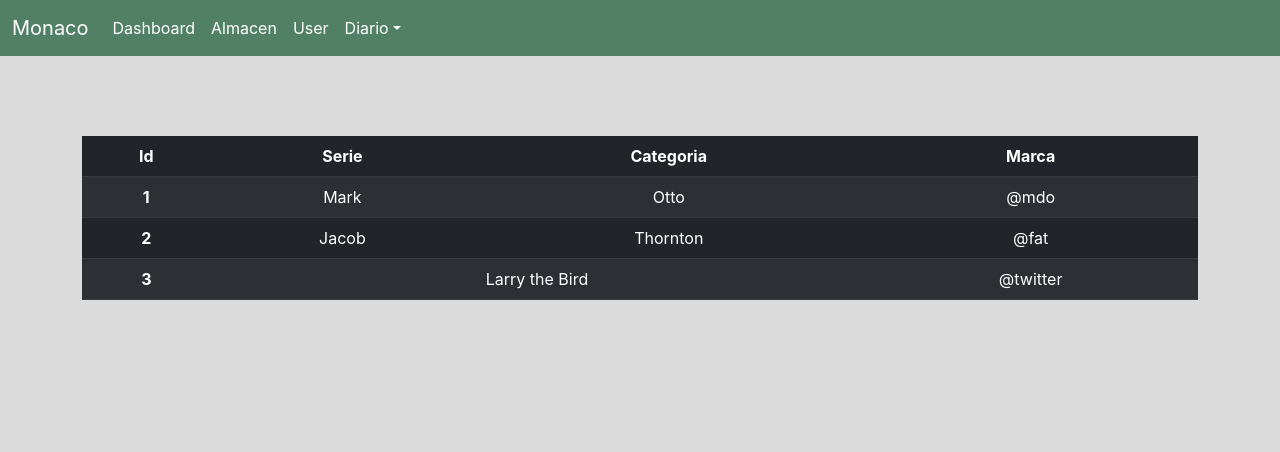
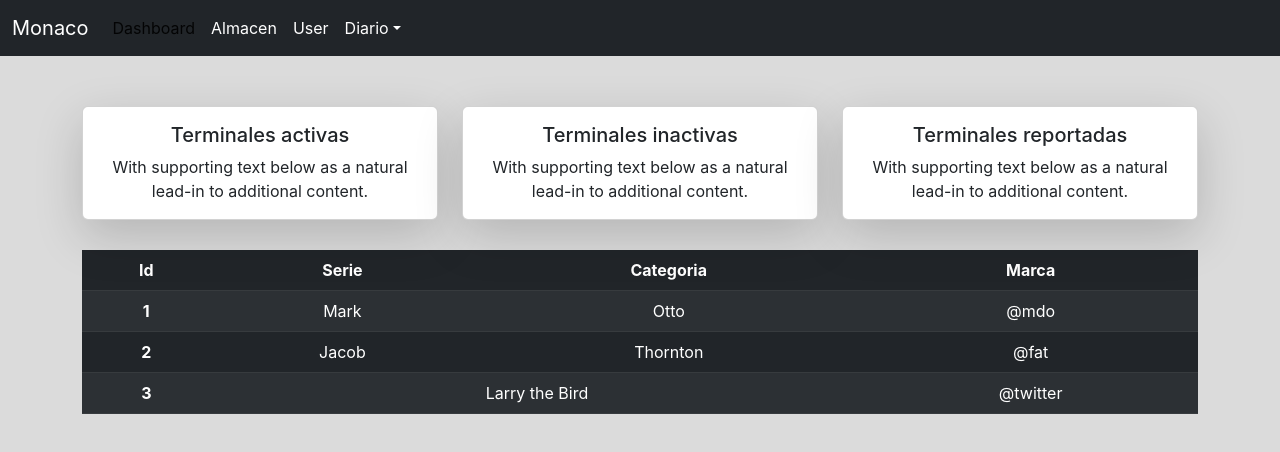
Before and after one commit to leobardonunez/Monaco, a React (Create React App) app: page / in a window 1280 px wide. Shown: the top 452 px of the page. Built offline with nearby package versions, Linux system fonts and the light colour scheme.

Commit message:
Link layout

```diff
--- a/src/components/ButtonAdd.js
+++ b/src/components/ButtonAdd.js
@@ -8,7 +8,7 @@ class ButtonAdd extends React.Component {
     state = {  }
     render() {
         return (
-            <button type='button' className='btn btn-success shadow-lg'>Añadir +</button>
+            <button type='button' className='btn btn-success shadow-lg'>Añadir</button>
          );
     }
 }
--- a/src/components/CardDashboard.js
+++ b/src/components/CardDashboard.js
@@ -10,7 +10,12 @@ class CardDashboard extends React.Component {
     state = {}
     render(props) {
         return (
-           console.log(props)
+            <div className="card text-center shadow-lg" >
+                <div className="card-body">
+                    <h5 className="card-title">{this.props.title}</h5>
+                    <p className="card-text">With supporting text below as a natural lead-in to additional content.</p>
+                </div>
+            </div>
         );
     }
 }
@@ -23,4 +28,6 @@ export default CardDashboard;
     <h5 className="card-title">{props.title}</h5>
     <p className="card-text">With supporting text below as a natural lead-in to additional content.</p>
 </div>
-</div> */}
+</div>
+console.log(props)
+*/}
--- a/src/components/Navigation.js
+++ b/src/components/Navigation.js
@@ -1,5 +1,5 @@
 import React from "react";
-import { Link } from "react-router-dom";
+import { Link, NavLink } from "react-router-dom";
 
 class Navigation extends React.Component {
   constructor(props) {
@@ -8,7 +8,7 @@ class Navigation extends React.Component {
   state = {};
   render() {
     return (
-      <nav className="navbar navbar-expand-lg">
+      <nav className="navbar navbar-expand-lg bg-dark">
         <div className="container-fluid">
           <a
             className="navbar-brand"
@@ -33,13 +33,13 @@ class Navigation extends React.Component {
           <div className="collapse navbar-collapse" id="navbarSupportedContent">
             <ul className="navbar-nav me-auto mb-2 mb-lg-0">
               <li className="nav-item">
-                <Link to="/" className="nav-link" >Dashboard</Link>
+                <NavLink exact to="/" className="nav-link" activeClassName="active">Dashboard</NavLink>
               </li>
               <li className="nav-item">
-                <Link to="/almacen" className="nav-link">Almacen</Link>
+                <NavLink exact to="/almacen" className="nav-link">Almacen</NavLink>
               </li>
               <li className="nav-item">
-                <Link to="user" className="nav-link" aria-current="page">User</Link>
+                <NavLink exact to="user" className="nav-link" aria-current="page">User</NavLink>
               </li>
               <li className="nav-item dropdown">
                 <a
@@ -52,7 +52,7 @@ class Navigation extends React.Component {
                 </a>
                 <ul className="dropdown-menu">
                   <li>
-                    <Link to="/terminales" className="dropdown-item">Terminales activas</Link>
+                    <Link to="/terminales" className="dropdown-item">Terminales</Link>
                   </li>
                   <li>
                     <Link to="/incidencias" className="dropdown-item">Incidencias</Link>
@@ -60,7 +60,9 @@ class Navigation extends React.Component {
                   <li>
                     <Link to="/reportes" className="dropdown-item">Reportes</Link>
                   </li>
-                  <li></li>
+                  <li>
+                    <Link to="/info" className="dropdown-item">Info</Link>
+                  </li>
                   <li>
                     <hr />
                     <Link to="/folios" className="dropdown-item">Folios</Link>
--- a/src/components/Sidebar.js
+++ b/src/components/Sidebar.js
@@ -1,4 +1,5 @@
 import React from "react";
+import {Link} from 'react-router-dom'
 
 class Sidebar extends React.Component {
   constructor(props) {
@@ -47,14 +48,14 @@ class Sidebar extends React.Component {
               <p className="mb-1">Some placeholder content in a paragraph.</p>
               <small className="text-muted">And some muted small print.</small>
             </a>
-            <a  className="list-group-item list-group-item-action">
+            <Link to="/layout" className="list-group-item list-group-item-action">
               <div className="d-flex w-100 justify-content-between">
-                <h5 className="mb-1">Layout</h5>
+                <h5>Layout</h5>
                 <small className="text-muted">3 days ago</small>
               </div>
               <p className="mb-1">Some placeholder content in a paragraph.</p>
               <small className="text-muted">And some muted small print.</small>
-            </a>
+            </Link>
           </div>
         </div>
       </div>
--- a/src/index.css
+++ b/src/index.css
@@ -23,3 +23,7 @@ code {
 .nav-link{
   color: white;
 }
+
+.nav-link:active{
+  color: rgb(99, 223, 240);
+}
--- a/src/pages/Dashboard.js
+++ b/src/pages/Dashboard.js
@@ -16,19 +16,17 @@ class Dashboard extends React.Component {
                 <div className="container text-center" id="card">
                     <div className="row">
                         <div className="col">
-                            <CardDashboard />
+                            <CardDashboard title='Terminales activas' color="red"/>
                         </div>
                         <div className="col">
-                            <CardDashboard title="como estas?"/>
+                            <CardDashboard title="Terminales inactivas" color="blue"/>
                         </div>
                         <div className="col">
-                            <CardDashboard title="que bueno que estes bien"/>
-                        </div>
-                        <div className="col">
-                            <CardDashboard title="que bueno que estes bien"/>
+                            <CardDashboard title="Terminales reportadas" color="green"/>
                         </div>
                     </div>
                 </div>
+
                 <div className="container">
                     <Table />
                 </div>
--- a/src/pages/Layout.js
+++ b/src/pages/Layout.js
@@ -1,16 +1,22 @@
 import React from 'react';
-
+import '../styles/layout.css';
 
 
 class Layout extends React.Component {
     constructor(props) {
         super(props);
     }
-    state = {  }
+    state = {}
     render() {
         return (
-            <div className='container'><h3>Layout</h3></div>
-         );
+            <>
+                <h3>Layout</h3>
+
+                <div className='container'>
+                    <button type='button' className='btn btn-primary'>Reemplazar</button>
+                </div>
+            </>
+        );
     }
 }
 
--- a/src/pages/Routes.js
+++ b/src/pages/Routes.js
@@ -7,6 +7,7 @@ import Dashboard from './Dashboard';
 import Almacen from './Almacen';
 import Layout from './Layout';
 import Error404 from './Error404';
+import Terminales from './Terminales';
 
 
 
@@ -21,6 +22,7 @@ class Routes extends React.Component {
                 <Route path="/" exact component={Dashboard} />
                 <Route path="/almacen" exact component={Almacen} />
                 <Route path="/layout" exact component={Layout} />
+                <Route path="/terminales" exact component={Terminales}/>
                 <Route path="*" component={Error404} />
             </Switch>
         );
--- /dev/null
+++ b/src/pages/Terminales.js
@@ -0,0 +1,29 @@
+import React from 'react';
+import ButtonAdd from '../components/ButtonAdd';
+import Table from '../components/Table';
+import '../styles/terminales.css';
+
+
+
+
+class Terminales extends React.Component {
+    constructor(props) {
+        super(props);
+    }
+    state = {}
+    render() {
+        return (
+            <>
+                <h3>Terminales</h3>
+                <ButtonAdd/>
+                <div className='container'>
+                    <div className='row'>
+                        <Table/>
+                    </div>
+                </div>
+            </>
+        );
+    }
+}
+
+export default Terminales;
--- /dev/null
+++ b/src/styles/terminales.css
@@ -0,0 +1,3 @@
+.button_add{
+    margin-top: 200px;
+}
```
Also changed, not shown: src/styles/layout.css (added).
